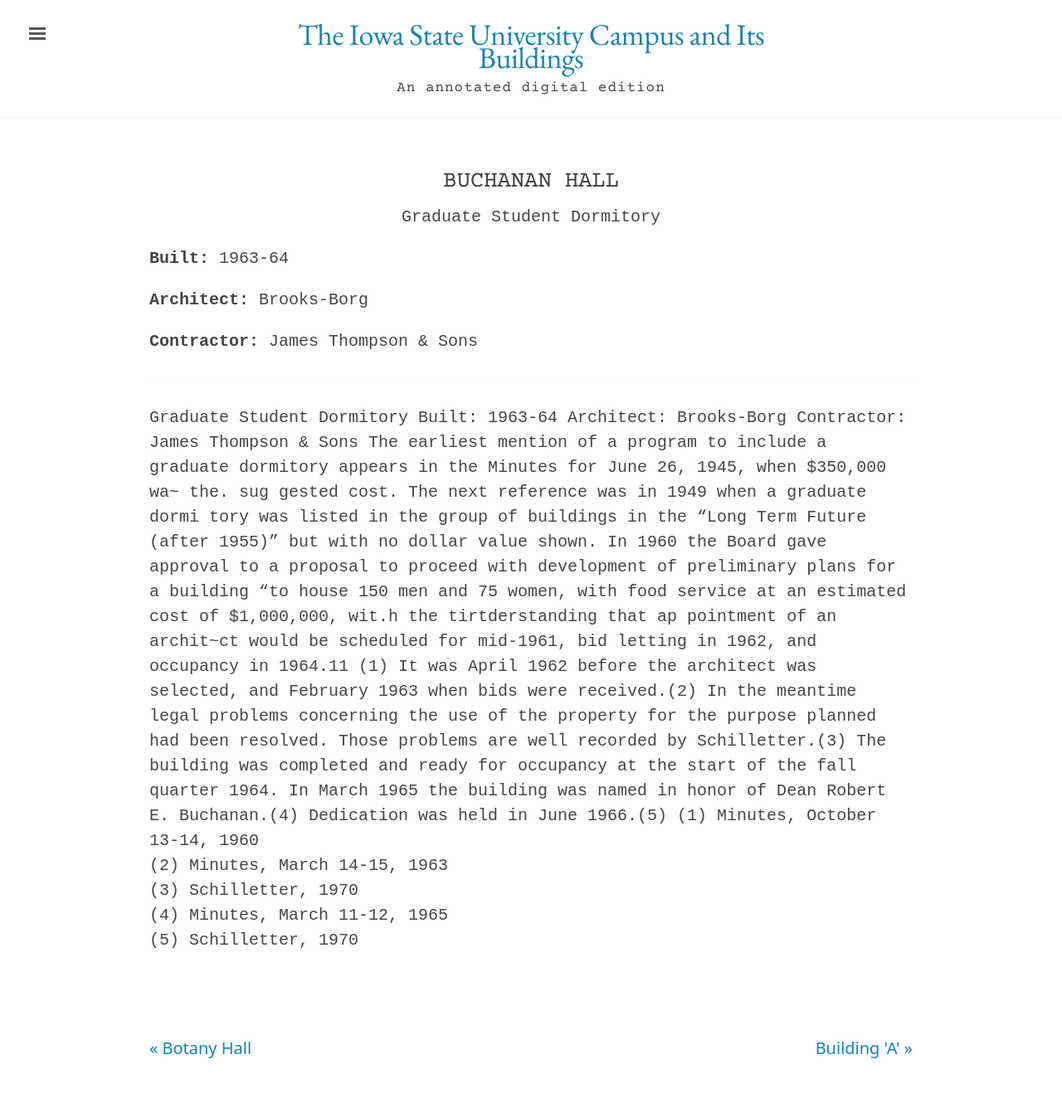
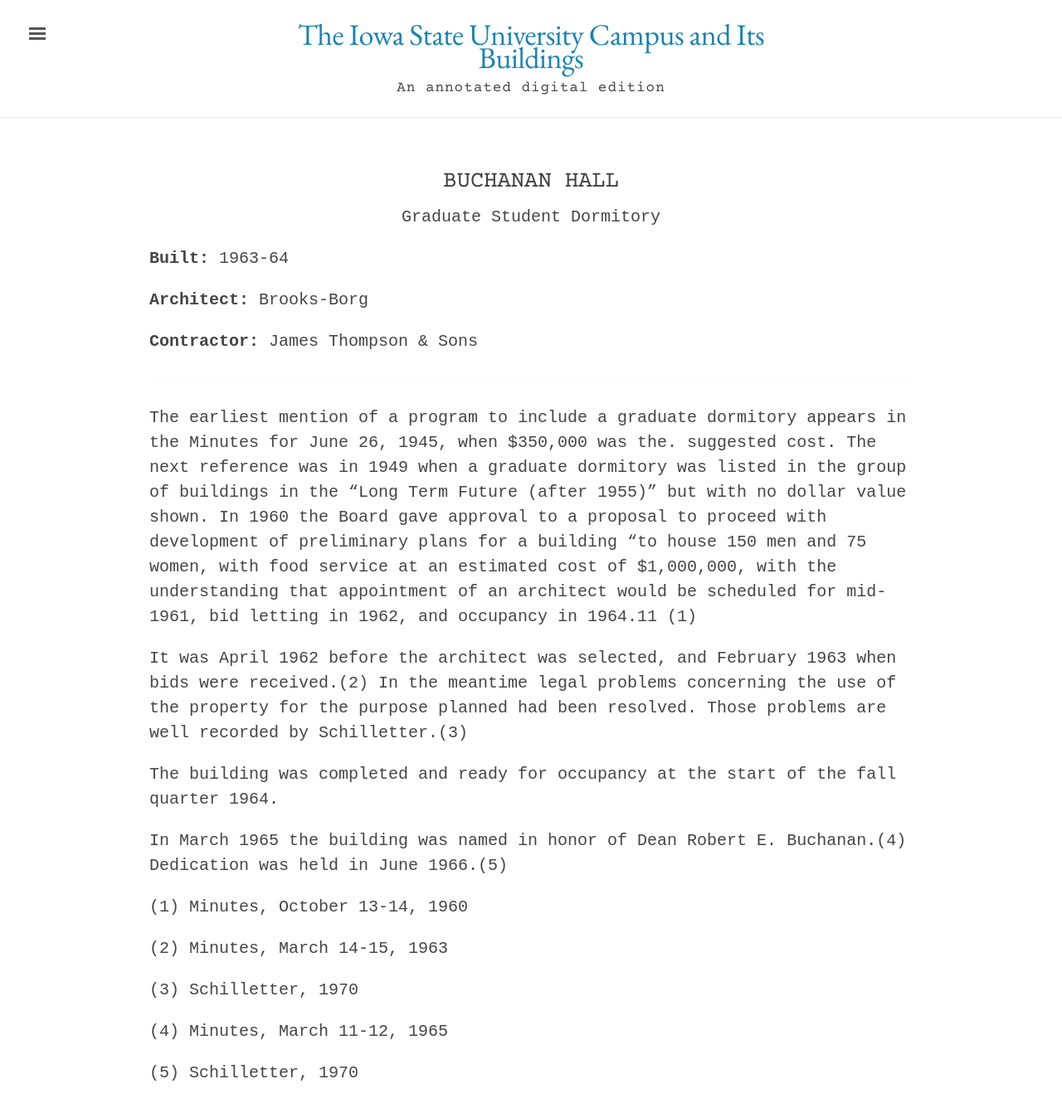
Before and after one commit to emanderson811/day-edition, a Jekyll site: the page built from _texts/buildings/028day-buchanan-hall.md, in a window 1280 px wide and 1400 px high. Shown: the top 1342 px of the window at 83% size. Built offline with Jekyll 4.4.1, drawn with Linux system fonts in a browser that asks for light colours.

Commit message:
Update 028day-buchanan-hall.md

```diff
--- a/_texts/buildings/028day-buchanan-hall.md
+++ b/_texts/buildings/028day-buchanan-hall.md
@@ -13,15 +13,21 @@
 publication-date: 1980
 ---
 ---
-Graduate Student Dormitory
-Built: 1963-64 Architect: Brooks-Borg Contractor: James Thompson & Sons
-The earliest mention of a program to include a graduate dormitory appears in the Minutes for June 26, 1945, when $350,000 wa~ the. sug gested cost. The next reference was in 1949 when a graduate dormi tory was listed in the group of buildings in the "Long Term Future
-(after 1955)" but with no dollar value shown. In 1960 the Board gave approval to a proposal to proceed with development of preliminary plans for a building "to house 150 men and 75 women, with food service at an estimated cost of $1,000,000, wit.h the tirtderstanding that ap pointment of an archit~ct would be scheduled for mid-1961, bid letting in 1962, and occupancy in 1964.11 (1)
+
+The earliest mention of a program to include a graduate dormitory appears in the Minutes for June 26, 1945, when $350,000 was the. suggested cost. The next reference was in 1949 when a graduate dormitory was listed in the group of buildings in the "Long Term Future (after 1955)" but with no dollar value shown. In 1960 the Board gave approval to a proposal to proceed with development of preliminary plans for a building "to house 150 men and 75 women, with food service at an estimated cost of $1,000,000, with the understanding that appointment of an architect would be scheduled for mid-1961, bid letting in 1962, and occupancy in 1964.11 (1)
+
 It was April 1962 before the architect was selected, and February 1963 when bids were received.(2) In the meantime legal problems concerning the use of the property for the purpose planned had been resolved. Those problems are well recorded by Schilletter.(3)
+
 The building was completed and ready for occupancy at the start of the fall quarter 1964.
+
 In March 1965 the building was named in honor of Dean Robert E. Buchanan.(4) Dedication was held in June 1966.(5)
+
 (1)  Minutes,  October 13-14, 1960
+
 (2)  Minutes, March 14-15,  1963
+
 (3)  Schilletter, 1970
+
 (4)  Minutes, March 11-12,  1965
+
 (5)  Schilletter,  1970
```
